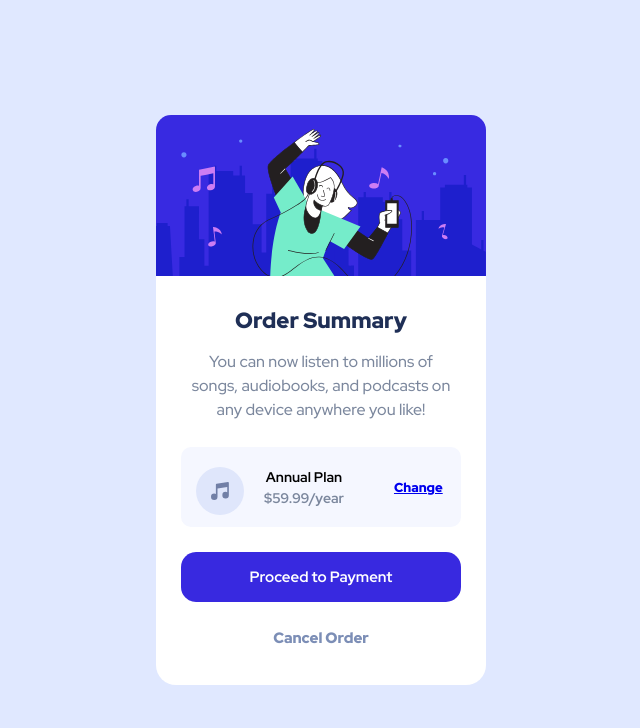
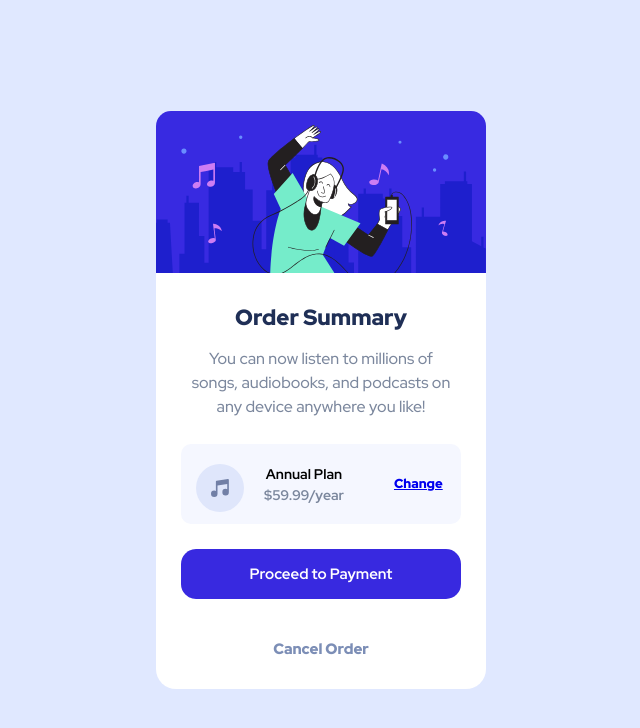
Before and after one commit to CelsoTavares/order-summary-card, a plain HTML site: page index.html in a window 1280 px wide. Shown: the whole page, without its empty margins (319-959 px from the left). Drawn offline with Linux system fonts and the light colour scheme.

Commit message:
Update index.css

```diff
--- a/index.css
+++ b/index.css
@@ -3,7 +3,6 @@
     padding: 0;
     box-sizing: border-box;
     font-family: 'Red Hat Display', sans-serif;
-
 }
 body{
     display: flex;
@@ -12,20 +11,16 @@ body{
     width: 100%;
     height: 100vh;
     background:hsl(225, 100%, 94%);
-
 }
-section{
+.container{
     margin: auto;
     background: #ffffff;
-    width: 330px;
-    height: 570px;
+    max-width: 330px;
     text-align: center;
     border-radius: 20px;
-
 }
 .hero{
-
-    width:330px;
+    max-width:330px;
     border-radius: 15px 15px 0 0;
     margin-bottom: -5px;
 }
@@ -94,11 +89,14 @@ h1{
     color: greenyellow;
     background-color: black;
 }
-.cancelar{
+.cancelar {
+    display: inline-block;
     text-decoration: none;
     color: hsl(222, 28%, 60%);
     font-weight: 900;
     font-size: 15px;
+    margin-bottom: 15px;
+    padding: 15px;
 }
 .cancelar:hover {
     color: red;
```
